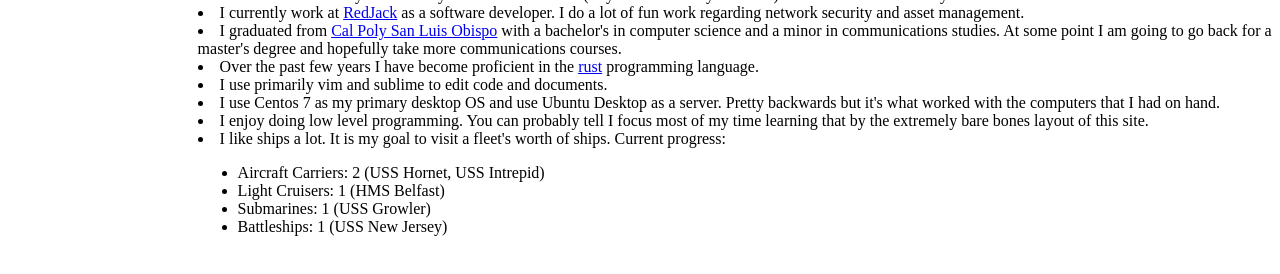
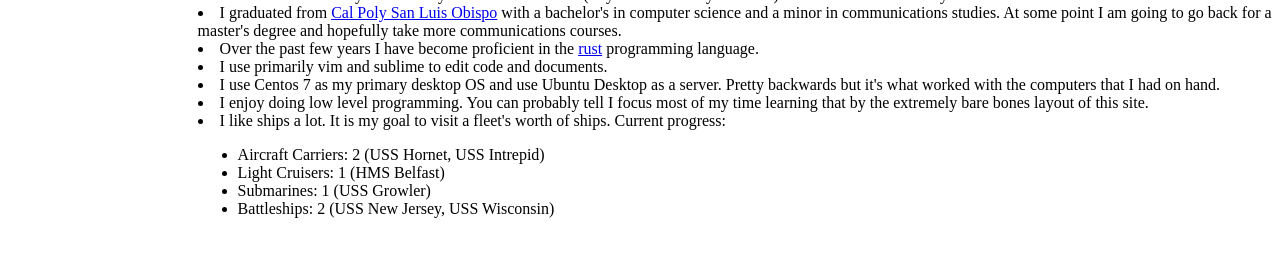
Before and after one commit to kestein/kestein.github.io, a plain HTML site: page index.html in a window 1280 px wide. Shown: the part 56-330 px from the top of the page. Drawn offline with Linux system fonts and the light colour scheme.

Commit message:
Remove Redjack, add Wisky

```diff
--- a/index.html
+++ b/index.html
@@ -17,7 +17,6 @@
             <div id="main" class="main">
                 <img src="/assets/ppp.jpeg" class="home_pic"><br>
                 Hello and welcome to my website. My name is Kevin Stein (as you could tell by the URL) and here is a bit about myself.
-                <li>I currently work at <a href=https://www.redjack.com/ target="_blank">RedJack</a> as a software developer. I do a lot of fun work regarding network security and asset management.</li>
                 <li>I graduated from <a href=https://www.calpoly.edu/ target="_blank">Cal Poly San Luis Obispo</a> with a bachelor's in computer science and a minor in communications studies. At some point I am going to go back for a master's degree and hopefully take more communications courses.</li>
                 <li>Over the past few years I have become proficient in the <a href=https://www.rust-lang.org/en-US/ target="_blank">rust</a> programming language.</li>
                 <li>I use primarily vim and sublime to edit code and documents.</li>
@@ -28,7 +27,7 @@
                         <li>Aircraft Carriers: 2 (USS Hornet, USS Intrepid)</li>
                         <li>Light Cruisers: 1 (HMS Belfast)</li>
                         <li>Submarines: 1 (USS Growler)</li>
-                        <li>Battleships: 1 (USS New Jersey)</li>
+                        <li>Battleships: 2 (USS New Jersey, USS Wisconsin)</li>
                    </ul>
             </div>
         </div>
```
